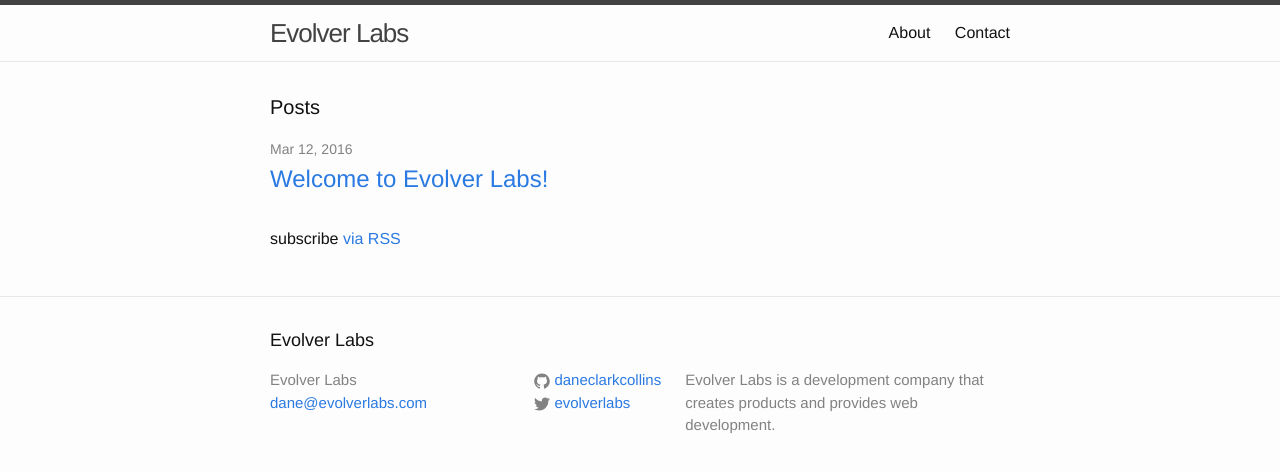
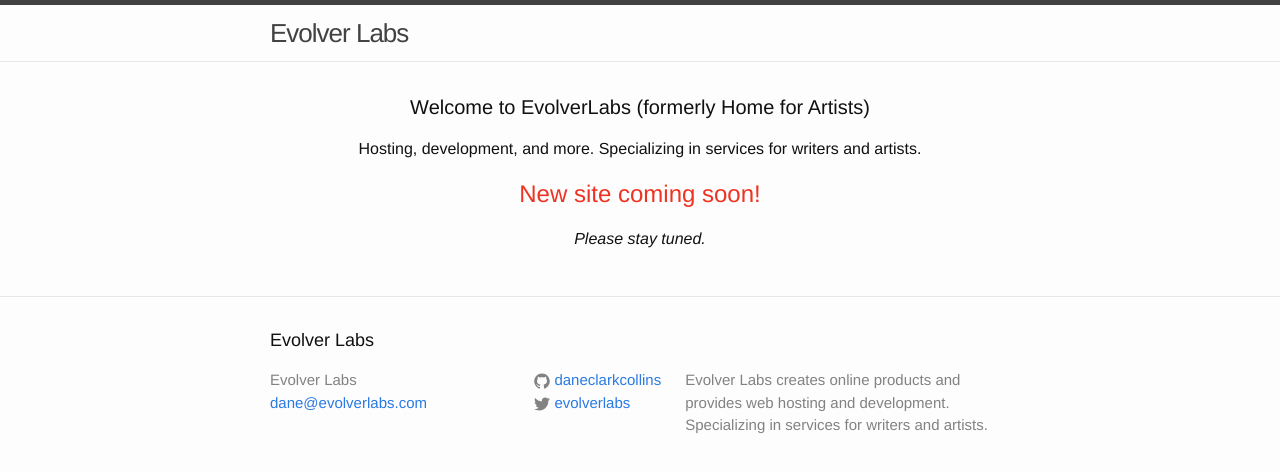
Before and after one commit to daneclarkcollins/evolverlabs, a Jekyll site: the page built from index.html, in a window 1280 px wide. Shown: the top 472 px of the page. Built offline with Jekyll 4.4.1, drawn with Linux system fonts in a browser that asks for light colours.

Commit message:
Create a coming soon design to push while the new site is in development

```diff
--- a/_config.yml
+++ b/_config.yml
@@ -9,7 +9,7 @@
 title: Evolver Labs
 email: dane@evolverlabs.com
 description: >
-  Evolver Labs is a development company that creates products and provides web development.
+  Evolver Labs creates online products and provides web hosting and development. Specializing in services for writers and artists.
 url: "http://www.evolverlabs.com"
 twitter_username: evolverlabs
 github_username:  daneclarkcollins
--- a/_includes/header.html
+++ b/_includes/header.html
@@ -14,11 +14,11 @@
       </a>
 
       <div class="trigger">
-        {% for my_page in site.pages %}
+        <!-- {% for my_page in site.pages %}
           {% if my_page.title %}
           <a class="page-link" href="{{ my_page.url | prepend: site.baseurl }}">{{ my_page.title }}</a>
           {% endif %}
-        {% endfor %}
+        {% endfor %} -->
       </div>
     </nav>
 
--- a/index.html
+++ b/index.html
@@ -2,11 +2,17 @@
 layout: default
 ---
 
-<div class="home">
+<div class="home" style="text-align: center;">
 
-  <h1 class="page-heading">Posts</h1>
+  <h1 class="page-heading">Welcome to EvolverLabs (formerly Home for Artists)</h1>
 
-  <ul class="post-list">
+  <p>Hosting, development, and more. Specializing in services for writers and artists.</p>
+
+  <h2 style="color: #E32">New site coming soon!</h2>
+
+  <p><i>Please stay tuned.</i></p>
+
+  <!--<ul class="post-list">
     {% for post in site.posts %}
       <li>
         <span class="post-meta">{{ post.date | date: "%b %-d, %Y" }}</span>
@@ -18,6 +24,6 @@
     {% endfor %}
   </ul>
 
-  <p class="rss-subscribe">subscribe <a href="{{ "/feed.xml" | prepend: site.baseurl }}">via RSS</a></p>
+  <p class="rss-subscribe">subscribe <a href="{{ "/feed.xml" | prepend: site.baseurl }}">via RSS</a></p>-->
 
 </div>
```
Also changed, not shown: 5 other files.
